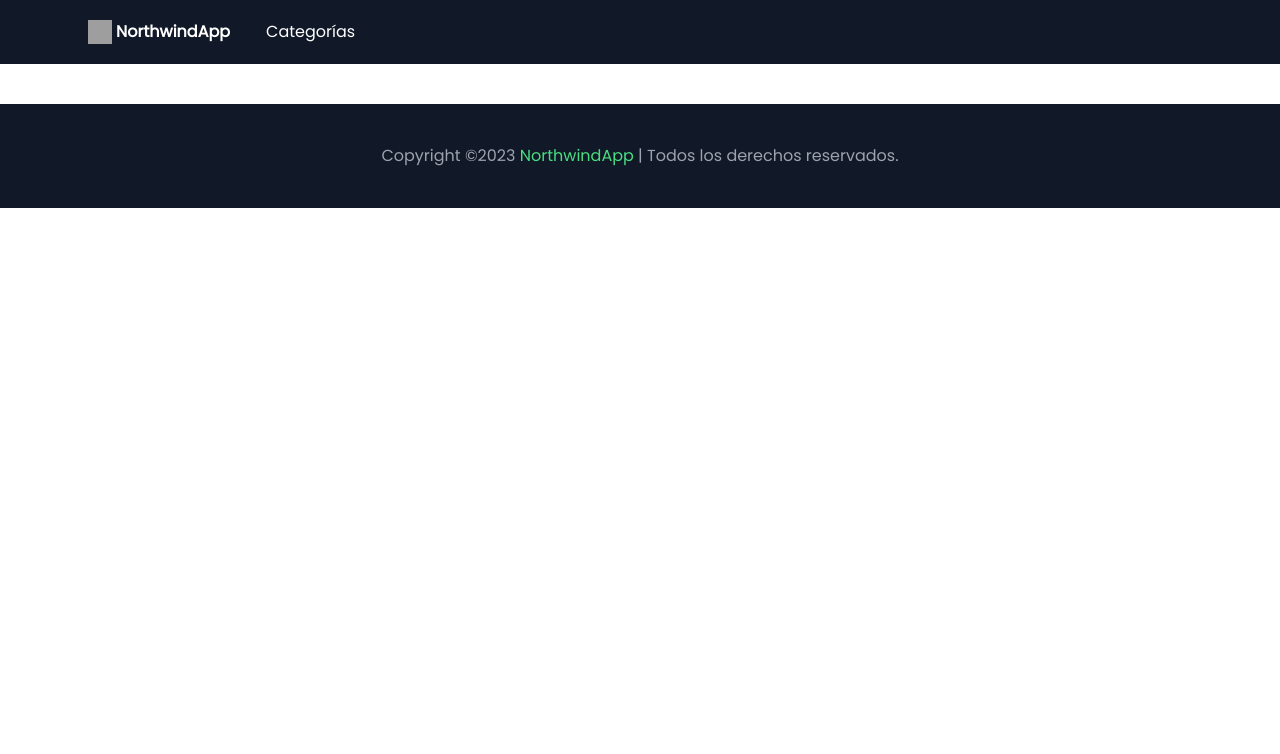
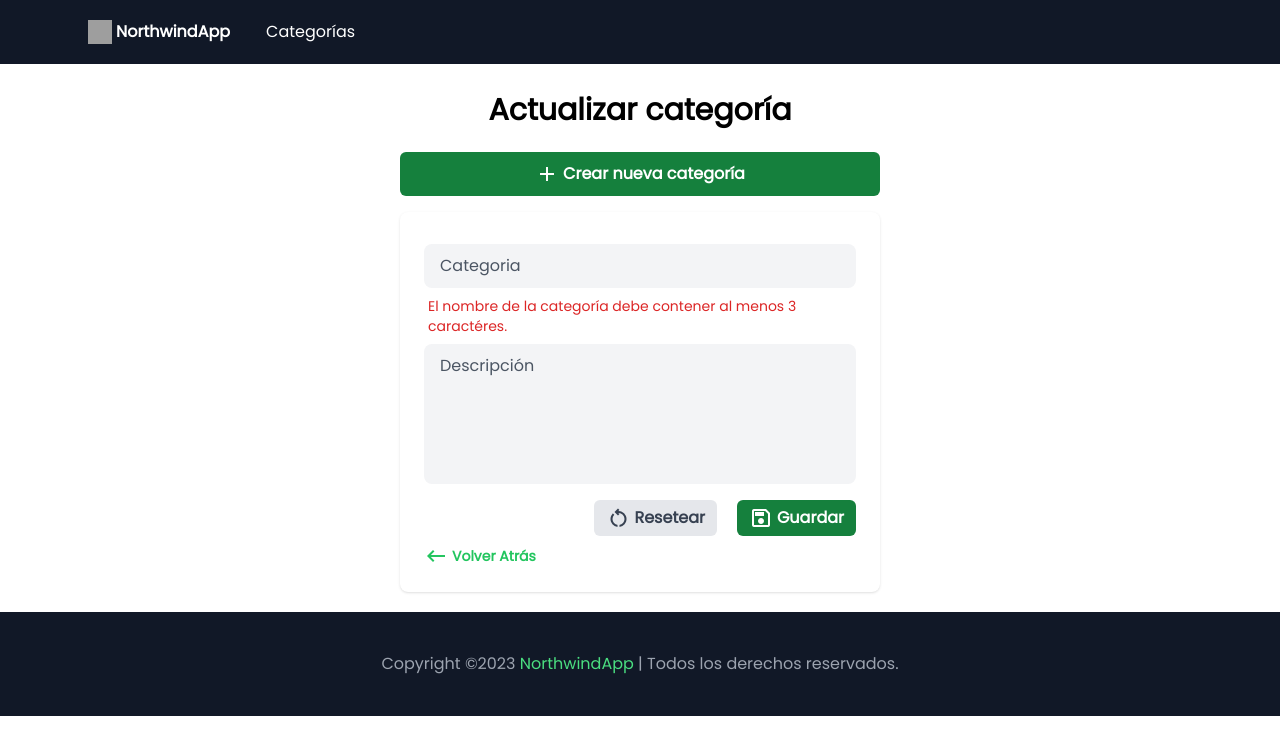
Before and after one commit to Miguelch7/LabNet2023, an Angular app in the folder northwind-app/: page /update/1 in a window 1280 px wide. Before the commit this address led to /. Shown: the top 754 px of the page. Built offline with nearby package versions, Linux system fonts and the light colour scheme; grey boxes are pictures that could not be loaded.

Commit message:
Crear Update Categories Page

```diff
--- a/northwind-app/src/app/modules/categories/categories-routing.module.ts
+++ b/northwind-app/src/app/modules/categories/categories-routing.module.ts
@@ -3,6 +3,7 @@ import { RouterModule, Routes } from '@angular/router';
 
 import { CategoriesPageComponent } from './pages/categories-page/categories-page.component';
 import { AddCategoriesPageComponent } from './pages/add-categories-page/add-categories-page.component';
+import { UpdateCategoriesPageComponent } from './pages/update-categories-page/update-categories-page.component';
 
 const routes: Routes = [
   {
@@ -12,6 +13,10 @@ const routes: Routes = [
   {
     path: 'add',
     component: AddCategoriesPageComponent
+  },
+  {
+    path: 'update/:id',
+    component: UpdateCategoriesPageComponent
   }
 ];
 
--- a/northwind-app/src/app/modules/categories/categories.module.ts
+++ b/northwind-app/src/app/modules/categories/categories.module.ts
@@ -6,6 +6,7 @@ import { CategoriesPageComponent } from './pages/categories-page/categories-page
 import { CategoriesTableComponent } from './components/categories-table/categories-table.component';
 import { AddCategoriesPageComponent } from './pages/add-categories-page/add-categories-page.component';
 import { CategoriesFormComponent } from './components/categories-form/categories-form.component';
+import { UpdateCategoriesPageComponent } from './pages/update-categories-page/update-categories-page.component';
 
 
 @NgModule({
@@ -13,7 +14,8 @@ import { CategoriesFormComponent } from './components/categories-form/categories
     CategoriesPageComponent,
     CategoriesTableComponent,
     AddCategoriesPageComponent,
-    CategoriesFormComponent
+    CategoriesFormComponent,
+    UpdateCategoriesPageComponent
   ],
   imports: [
     CommonModule,
--- /dev/null
+++ b/northwind-app/src/app/modules/categories/pages/update-categories-page/update-categories-page.component.html
@@ -0,0 +1,15 @@
+<h1 class="font-extrabold text-3xl my-2">Actualizar categoría</h1>
+
+<section class="mx-auto flex justify-center items-center w-4/5 md:w-3/5 xl:w-2/5 flex-wrap">
+  <button
+    class="w-full flex items-center justify-center font-bold px-3 md:px-5 py-1.5 md:py-2.5 my-4 font-mediun text-white bg-green-700 rounded-md hover:bg-green-500 transition duration-300 cursor-pointer"
+  >
+    <i class="material-icons-outlined mr-1">
+      add
+    </i>
+    Crear nueva categoría
+  </button>
+
+  <app-categories-form></app-categories-form>
+
+</section>
--- /dev/null
+++ b/northwind-app/src/app/modules/categories/pages/update-categories-page/update-categories-page.component.ts
@@ -0,0 +1,15 @@
+import { Component, OnInit } from '@angular/core';
+
+@Component({
+  selector: 'app-update-categories-page',
+  templateUrl: './update-categories-page.component.html',
+  styleUrls: ['./update-categories-page.component.css']
+})
+export class UpdateCategoriesPageComponent implements OnInit {
+
+  constructor() { }
+
+  ngOnInit(): void {
+  }
+
+}
```
Also changed, not shown: northwind-app/src/app/modules/categories/pages/update-categories-page/update-categories-page.component.css (added), 1 other file (tests, documents, lock files or other folders).
